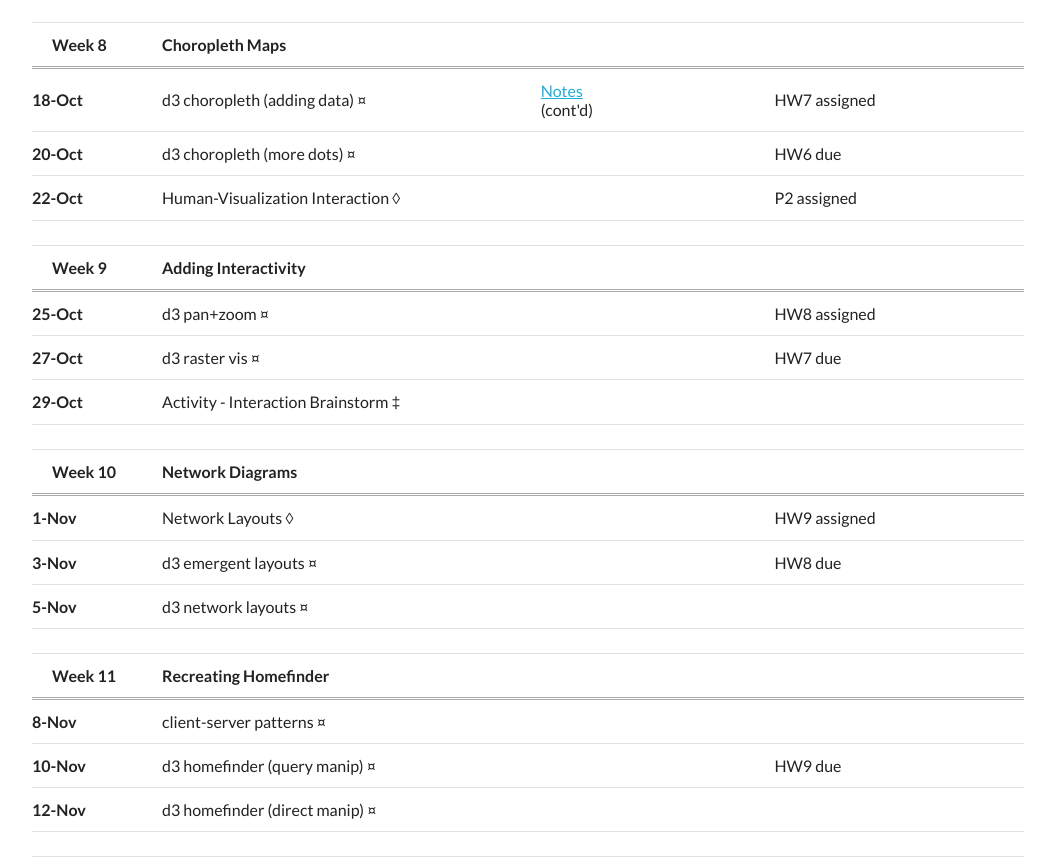
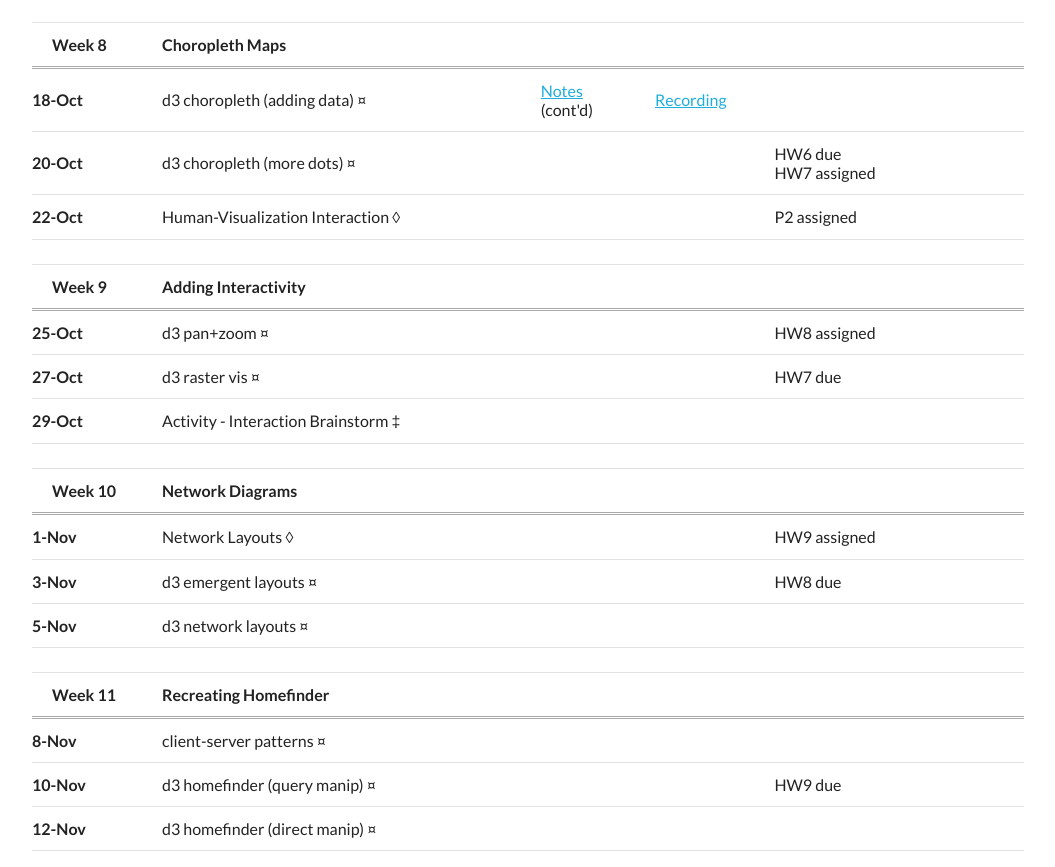
Before and after one commit to zbcszr/info3300-fa2021, a plain HTML site: page index.html in a window 1280 px wide. Shown: the part 1957-2824 px from the top of the page, without its empty margins (112-1167 px from the left). Drawn offline with Linux system fonts and the light colour scheme.

Commit message:
recording & schedule correction

```diff
--- a/index.html
+++ b/index.html
@@ -314,8 +314,8 @@
           <td class="coding"> d3 choropleth (adding data) </td>
           <td> <!--- <a href="./prompts/21.10.13.htm">Prompt</a> ---> </td>
           <td> <a href="./notes/21.10.13.notes.htm">Notes</a> <br/> (cont'd) </td>
-          <td class="fixed-cell"> <!--- <a href="">Recording</a> ---> </td>
-          <td class="fixed-cell"> HW7 assigned </td>
+          <td class="fixed-cell"> <a href="https://cornell.hosted.panopto.com/Panopto/Pages/Viewer.aspx?id=248e7b4b-135a-43de-8805-adc500fc81a9">Recording</a> </td>
+          <td class="fixed-cell">  </td>
           <td class="fixed-cell"> <!--- > <a href="URL_GOES_HERE">Optional</a> ---> </td>
         </tr>
         <tr>
@@ -324,7 +324,7 @@
           <td> <!--- <a href="./prompts/21.N.N.htm">Prompt</a> ---> </td>
           <td> <!--- <a href="./notes/21.N.N.notes.htm">Notes</a> ---> </td>
           <td class="fixed-cell"> <!--- <a href="">Recording</a> ---> </td>
-          <td class="fixed-cell"> HW6 due</td>
+          <td class="fixed-cell"> HW6 due <br/> HW7 assigned</td>
           <td class="fixed-cell"> <!--- > <a href="URL_GOES_HERE">Optional</a> ---> </td>
         </tr>
         <tr>
```
